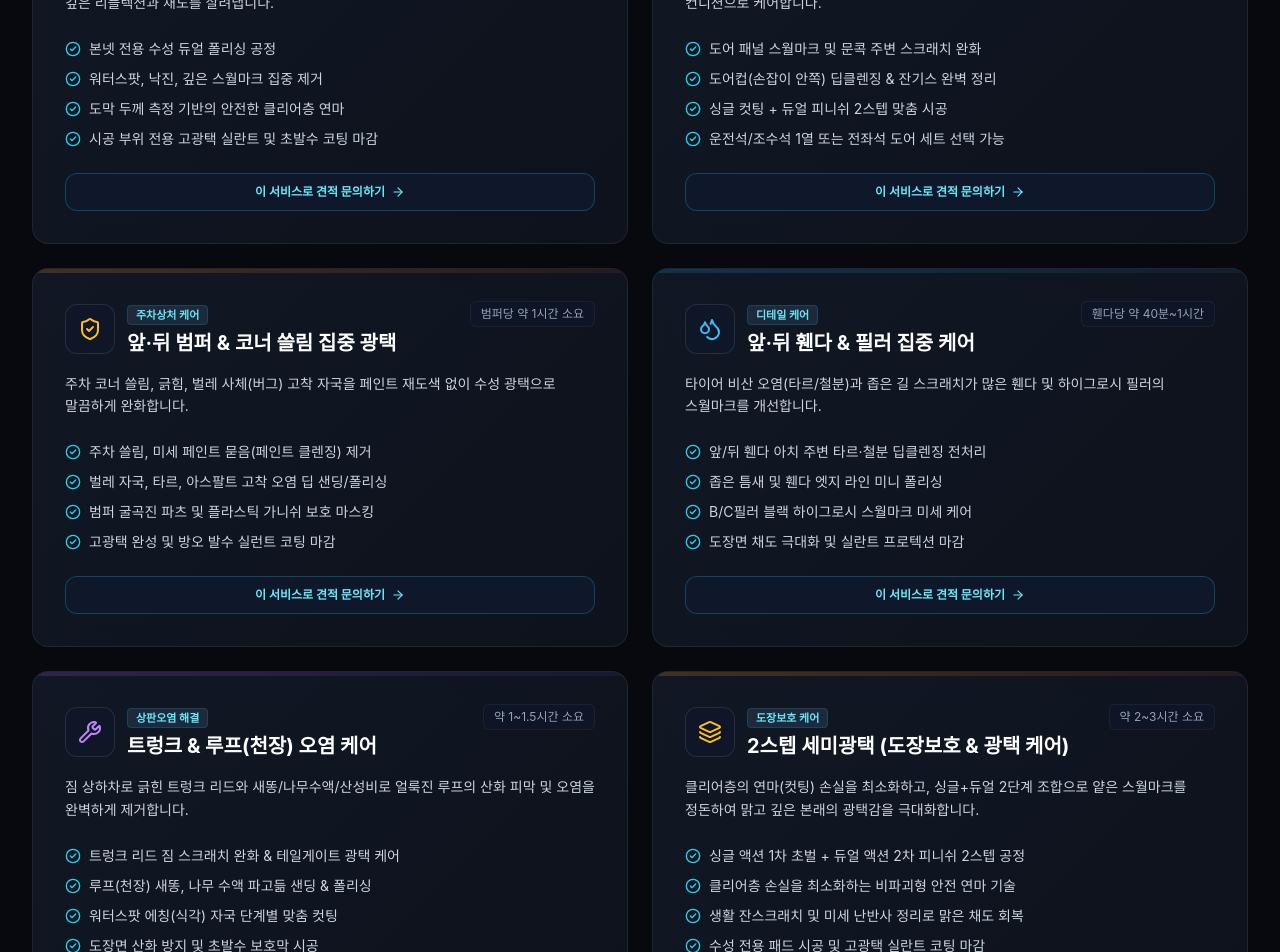
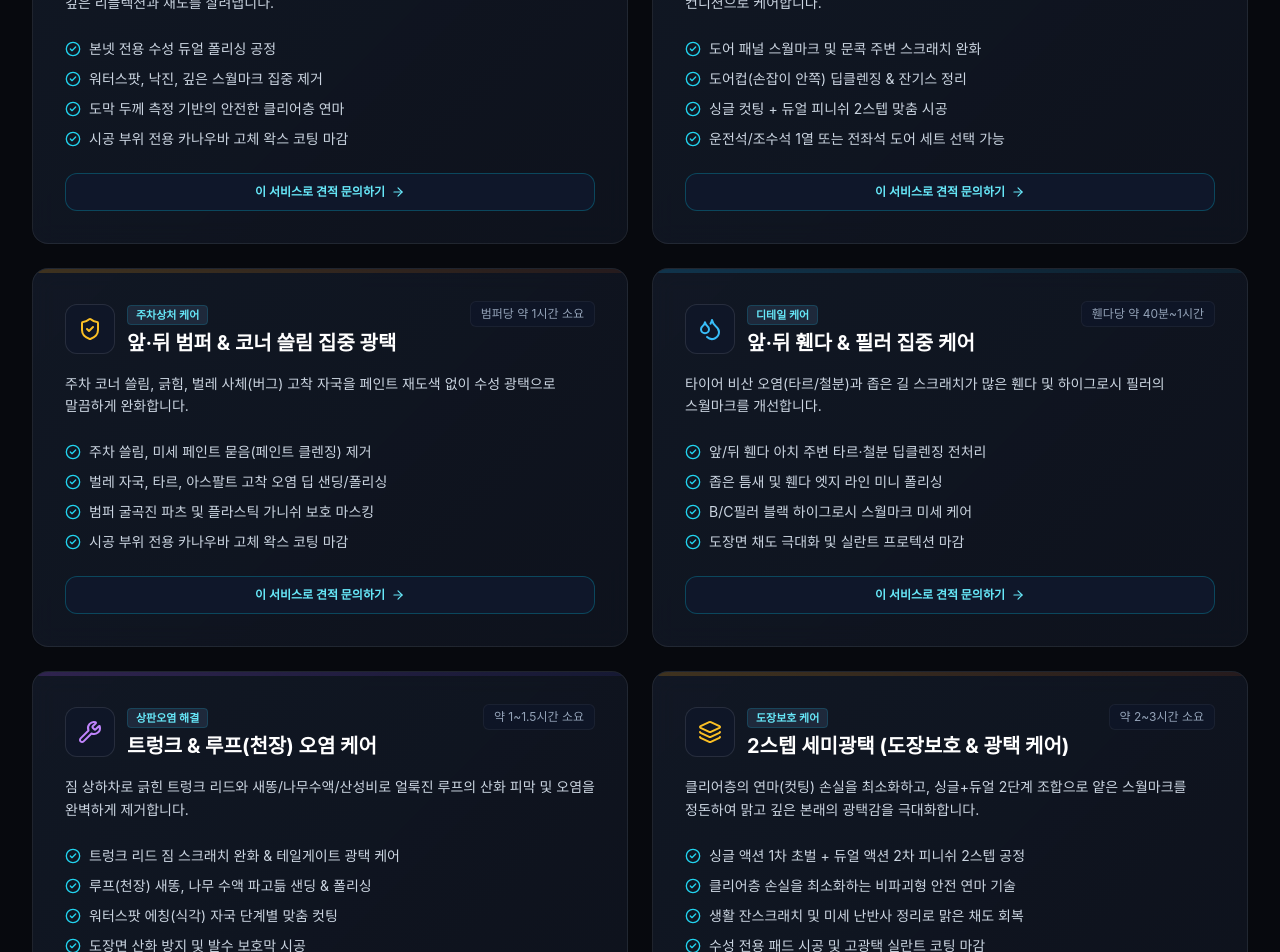
Before and after one commit to ankijung88-cloud/lumenDetail, a React (Vite) app: page / in a window 1280 px wide. Shown: the part 1240-2192 px from the top of the page. Built offline with nearby package versions, Linux system fonts and the light colour scheme; a web font is replaced by a local one.

Commit message:
chore: update partial detailing features to carnauba paste wax finish

```diff
--- a/src/data/servicesData.js
+++ b/src/data/servicesData.js
@@ -12,7 +12,7 @@ export const SERVICES = [
       '본넷 전용 수성 듀얼 폴리싱 공정',
       '워터스팟, 낙진, 깊은 스월마크 집중 제거',
       '도막 두께 측정 기반의 안전한 클리어층 연마',
-      '시공 부위 전용 고광택 실란트 및 초발수 코팅 마감'
+      '시공 부위 전용 카나우바 고체 왁스 코팅 마감'
     ],
     bgGradient: 'from-cyan-500/20 to-blue-600/10',
     accentColor: 'text-cyan-400',
@@ -27,7 +27,7 @@ export const SERVICES = [
     duration: '도어당 약 40분~1시간',
     features: [
       '도어 패널 스월마크 및 문콕 주변 스크래치 완화',
-      '도어컵(손잡이 안쪽) 딥클렌징 & 잔기스 완벽 정리',
+      '도어컵(손잡이 안쪽) 딥클렌징 & 잔기스 정리',
       '싱글 컷팅 + 듀얼 피니쉬 2스텝 맞춤 시공',
       '운전석/조수석 1열 또는 전좌석 도어 세트 선택 가능'
     ],
@@ -46,7 +46,7 @@ export const SERVICES = [
       '주차 쓸림, 미세 페인트 묻음(페인트 클렌징) 제거',
       '벌레 자국, 타르, 아스팔트 고착 오염 딥 샌딩/폴리싱',
       '범퍼 굴곡진 파츠 및 플라스틱 가니쉬 보호 마스킹',
-      '고광택 완성 및 방오 발수 실런트 코팅 마감'
+      '시공 부위 전용 카나우바 고체 왁스 코팅 마감'
     ],
     bgGradient: 'from-amber-500/20 to-orange-600/10',
     accentColor: 'text-amber-400',
@@ -80,7 +80,7 @@ export const SERVICES = [
       '트렁크 리드 짐 스크래치 완화 & 테일게이트 광택 케어',
       '루프(천장) 새똥, 나무 수액 파고듦 샌딩 & 폴리싱',
       '워터스팟 에칭(식각) 자국 단계별 맞춤 컷팅',
-      '도장면 산화 방지 및 초발수 보호막 시공'
+      '도장면 산화 방지 및 발수 보호막 시공'
     ],
     bgGradient: 'from-purple-500/20 to-indigo-600/10',
     accentColor: 'text-purple-400',
```
